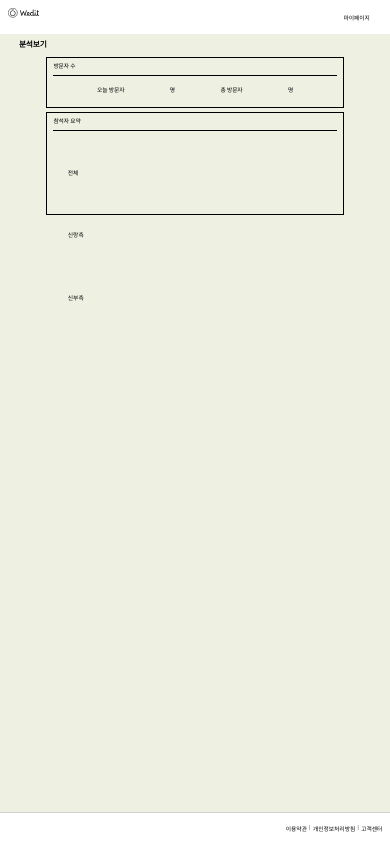
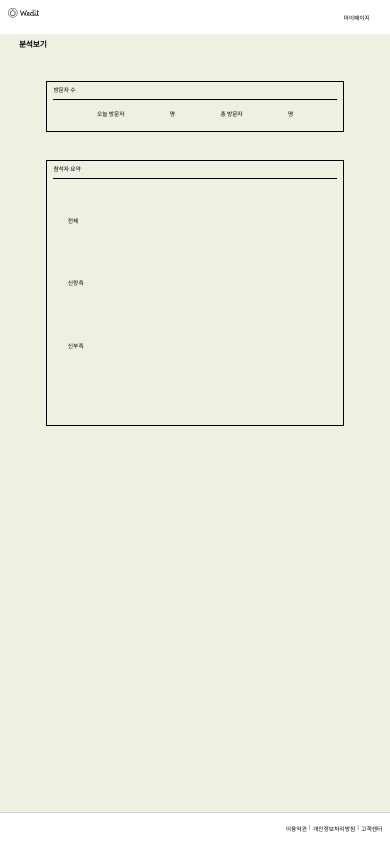
Before and after one commit to Wedit-project/Client, a React (Vite) app: page /analysis/1 in a window 390 px wide. Built offline with nearby package versions, Linux system fonts and the light colour scheme; no server answers; a web font is replaced by a local one; what recoil-persist would draw is missing.

Commit message:
style : 반응형 margin, height 수정

```diff
--- a/src/components/analysispage/ParticipantsSummary.jsx
+++ b/src/components/analysispage/ParticipantsSummary.jsx
@@ -76,6 +76,15 @@ const SummaryWrapper = styled.div`
 	width: 123rem;
 	height: 42rem;
 	border: 0.1rem solid ${theme.colors.gray[900]};
+	@media (min-width: 768px) and (max-width: 1024px) {
+		height: 70rem;
+	}
+	@media (min-width: 480px) and (max-width: 768px) {
+		height: 90rem;
+	}
+	@media (max-width: 480px) {
+		height: 110rem;
+	}
 `;
 
 const SummaryTitle = styled.div`
--- a/src/components/analysispage/Section.jsx
+++ b/src/components/analysispage/Section.jsx
@@ -42,6 +42,15 @@ const CountWrapper = styled.div`
 	display: flex;
 	justify-content: center;
 	align-items: center;
+	@media (min-width: 768px) and (max-width: 1024px) {
+		margin-top: 10rem;
+	}
+	@media (min-width: 480px) and (max-width: 768px) {
+		margin-top: 10rem;
+	}
+	@media (max-width: 480px) {
+		margin-top: 10rem;
+	}
 `;
 
 const SummaryWrapper = styled.div`
@@ -49,4 +58,13 @@ const SummaryWrapper = styled.div`
 	justify-content: center;
 	align-items: center;
 	padding-bottom: 3.5rem;
+	@media (min-width: 768px) and (max-width: 1024px) {
+		margin-top: 10rem;
+	}
+	@media (min-width: 480px) and (max-width: 768px) {
+		margin-top: 10rem;
+	}
+	@media (max-width: 480px) {
+		margin-top: 10rem;
+	}
 `;
```
